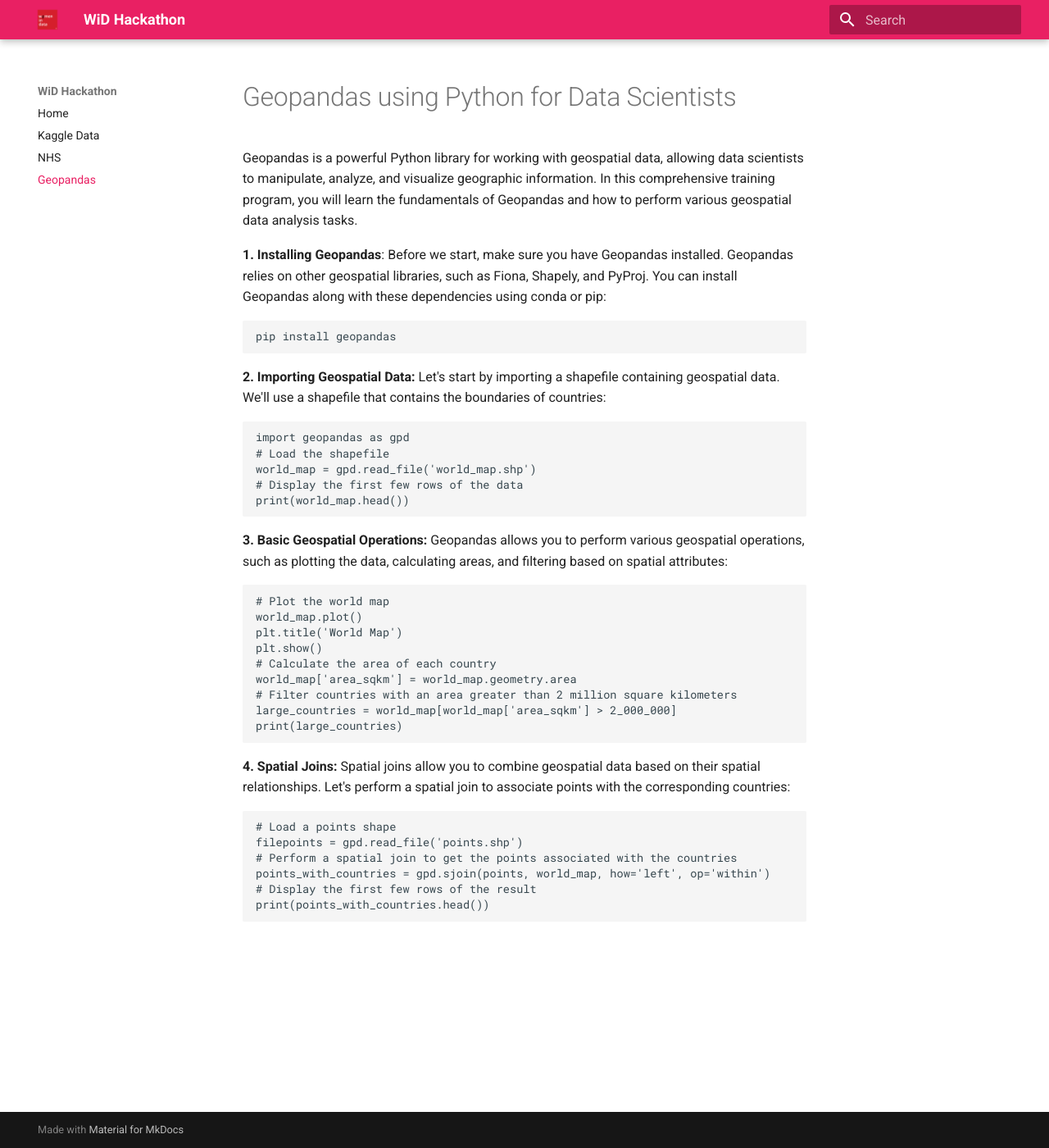
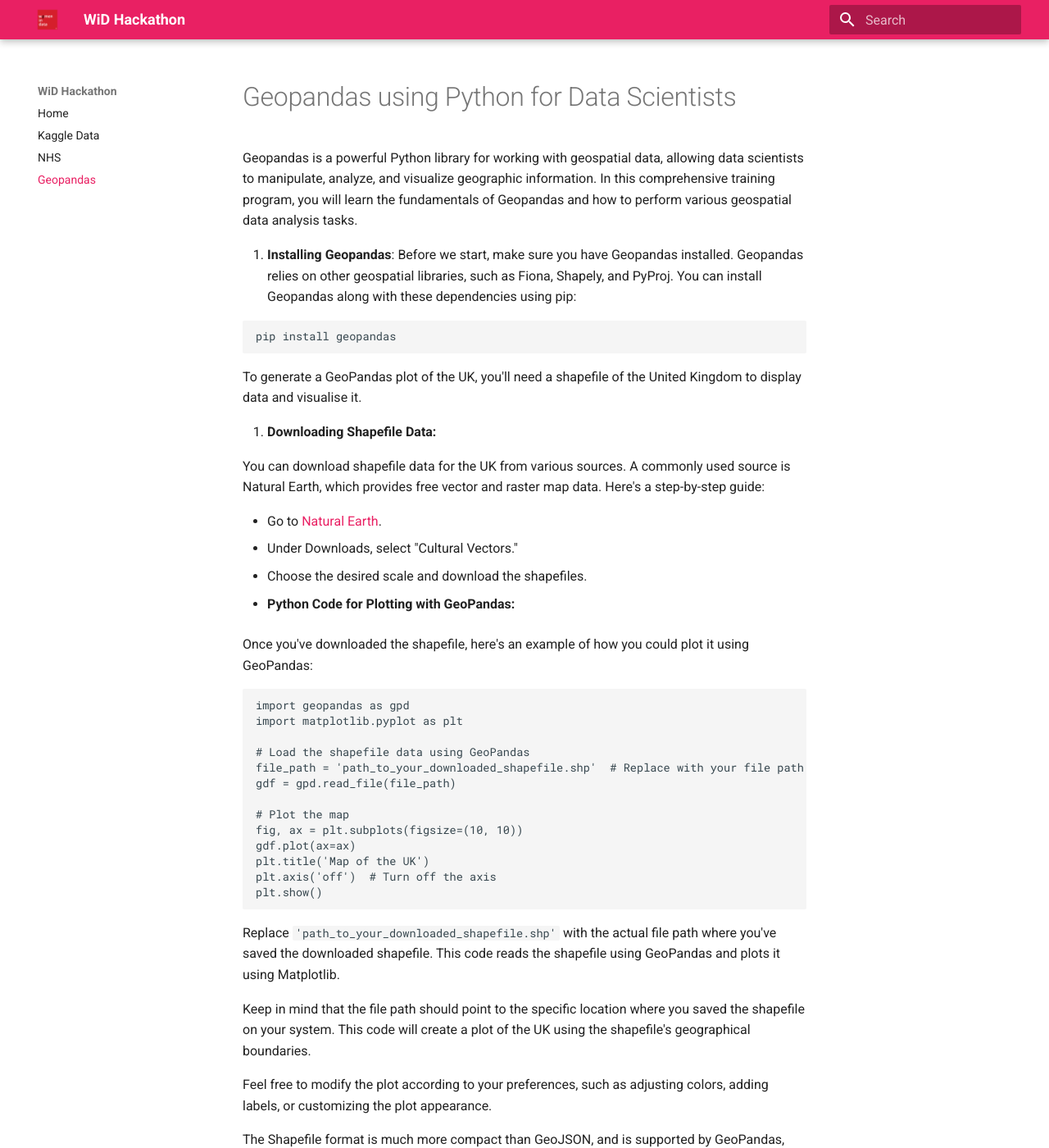
Before and after one commit to mconwa02/wid_hackathon, an MkDocs documentation site: the page built from docs/geopandas.md, in a window 1280 px wide and 1400 px high. Shown: the whole window at 82% size. Built offline with MkDocs 1.6.1 and Material for MkDocs 9.7.7, drawn with Linux system fonts in a browser that asks for light colours; some of the changed text lies outside the part shown.

Commit message:
adding workign pandas

````diff
--- a/.pre-commit-config.yaml
+++ b/.pre-commit-config.yaml
@@ -6,19 +6,19 @@ repos:
         entry: black
         description: "black: The uncompromising Python code formatter"
         language: python
-        args: ["--line-length=78"]
+        args: ["--line-length=78", "--exclude=['.md']"]
     -   id: flake8
         name: flake8 file formatting
         entry: flake8
         description: "flake8: The wrapper for PyFlakes and pycodestyle "
         language: python
-        args: ["--max-line-length=78"]
+        args: ["--max-line-length=78", "--ignore=E999,E501"]
     -   id: mypy
         name: mypy formatting
         entry: mypy
         description: "mypy: The mypy Python code formatter"
         language: python
-        args: ["--install-types"]
+        args: ["--install-types", "--no-warn-unused-ignores"]
     -   id: isort
         name: isort checking imports
         entry: isort
--- a/docs/geopandas.md
+++ b/docs/geopandas.md
@@ -1,43 +1,71 @@
 # Geopandas using Python for Data Scientists
-Geopandas is a powerful Python library for working with geospatial data, allowing data scientists to manipulate, analyze, and visualize geographic information. In this comprehensive training program, you will learn the fundamentals of Geopandas and how to perform various geospatial data analysis tasks.
+Geopandas is a powerful Python library for working with geospatial data,
+allowing data scientists to manipulate, analyze, and visualize geographic
+information. In this comprehensive training program, you will learn the
+fundamentals of Geopandas and how to perform various geospatial data
+analysis tasks.
 
-**1. Installing Geopandas**:
-Before we start, make sure you have Geopandas installed. Geopandas relies on other geospatial libraries, such as Fiona, Shapely, and PyProj. You can install Geopandas along with these dependencies using conda or pip:
+1. **Installing Geopandas**:
+Before we start, make sure you have Geopandas installed. Geopandas relies
+on other geospatial libraries, such as Fiona, Shapely, and PyProj. You can
+install Geopandas along with these dependencies using pip:
 
 ```bash
 pip install geopandas
 ```
-**2. Importing Geospatial Data:**
-Let's start by importing a shapefile containing geospatial data. We'll use a shapefile that contains the boundaries of countries:
+
+To generate a GeoPandas plot of the UK, you'll need a shapefile of the United
+Kingdom to display data and visualise it.
+
+2. **Downloading Shapefile Data:**
+
+You can download shapefile data for the UK from various sources. A
+commonly used source is Natural Earth, which provides free vector and
+raster map data. Here's a step-by-step guide:
+
+   - Go to [Natural Earth](https://www.naturalearthdata.com/).
+   - Under Downloads, select "Cultural Vectors."
+   - Choose the desired scale and download the shapefiles.
+
+3. **Python Code for Plotting with GeoPandas:**
+
+Once you've downloaded the shapefile, here's an example of how you could
+plot it using GeoPandas:
+
 ```python
 import geopandas as gpd
-# Load the shapefile
-world_map = gpd.read_file('world_map.shp')
-# Display the first few rows of the data
-print(world_map.head())
+import matplotlib.pyplot as plt
+
+# Load the shapefile data using GeoPandas
+file_path = 'path_to_your_downloaded_shapefile.shp'  # Replace with your file path
+gdf = gpd.read_file(file_path)
+
+# Plot the map
+fig, ax = plt.subplots(figsize=(10, 10))
+gdf.plot(ax=ax)
+plt.title('Map of the UK')
+plt.axis('off')  # Turn off the axis
+plt.show()
 ```
 
-**3. Basic Geospatial Operations:**
-Geopandas allows you to perform various geospatial operations, such as plotting the data, calculating areas, and filtering based on spatial attributes:
-```python
-# Plot the world map
-world_map.plot()
-plt.title('World Map')
-plt.show()
-# Calculate the area of each country
-world_map['area_sqkm'] = world_map.geometry.area
-# Filter countries with an area greater than 2 million square kilometers
-large_countries = world_map[world_map['area_sqkm'] > 2_000_000]
-print(large_countries)
-```
+Replace `'path_to_your_downloaded_shapefile.shp'` with the actual file
+path where you've saved the downloaded shapefile. This code reads the
+shapefile using GeoPandas and plots it using Matplotlib.
 
-**4. Spatial Joins:**
-Spatial joins allow you to combine geospatial data based on their spatial relationships. Let's perform a spatial join to associate points with the corresponding countries:
-```python
-# Load a points shape
-filepoints = gpd.read_file('points.shp')
-# Perform a spatial join to get the points associated with the countries
-points_with_countries = gpd.sjoin(points, world_map, how='left', op='within')
-# Display the first few rows of the result
-print(points_with_countries.head())
-```
+Keep in mind that the file path should point to the specific location
+where you saved the shapefile on your system. This code will create a plot
+of the UK using the shapefile's geographical boundaries.
+
+Feel free to modify the plot according to your preferences, such as
+adjusting colors, adding labels, or customizing the plot appearance.
+
+The Shapefile format is much more compact than GeoJSON, and is supported
+by GeoPandas, (Plotly requires GeoJSON, which I created from the Shapefiles later.)
+
+UK portal of sharp files
+https://geoportal.statistics.gov.uk/
+
+Download Options of Wards (May 2023) Boundaries UK BFC
+https://geoportal.statistics.gov.uk/datasets/ons::wards-may-2023-boundaries-uk-bfc/explore
+
+https://www.data.gov.uk/dataset/32bc926b-e438-4e12-b7b5-b0a720c223e2/census-merged-wards-december-2011-full-extent-boundaries-in-england-and-wales
````
Also changed, not shown: 4 other files.
